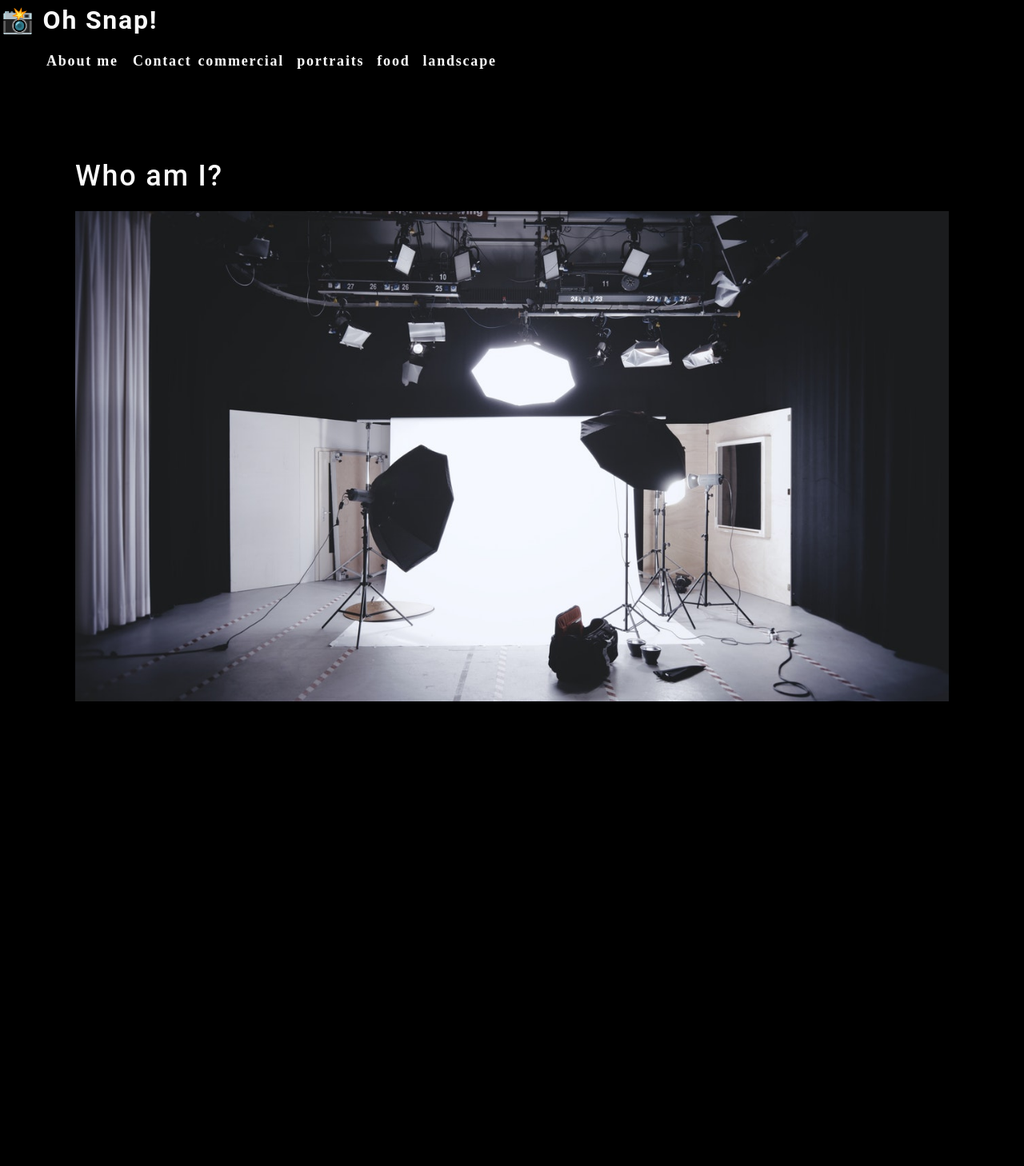
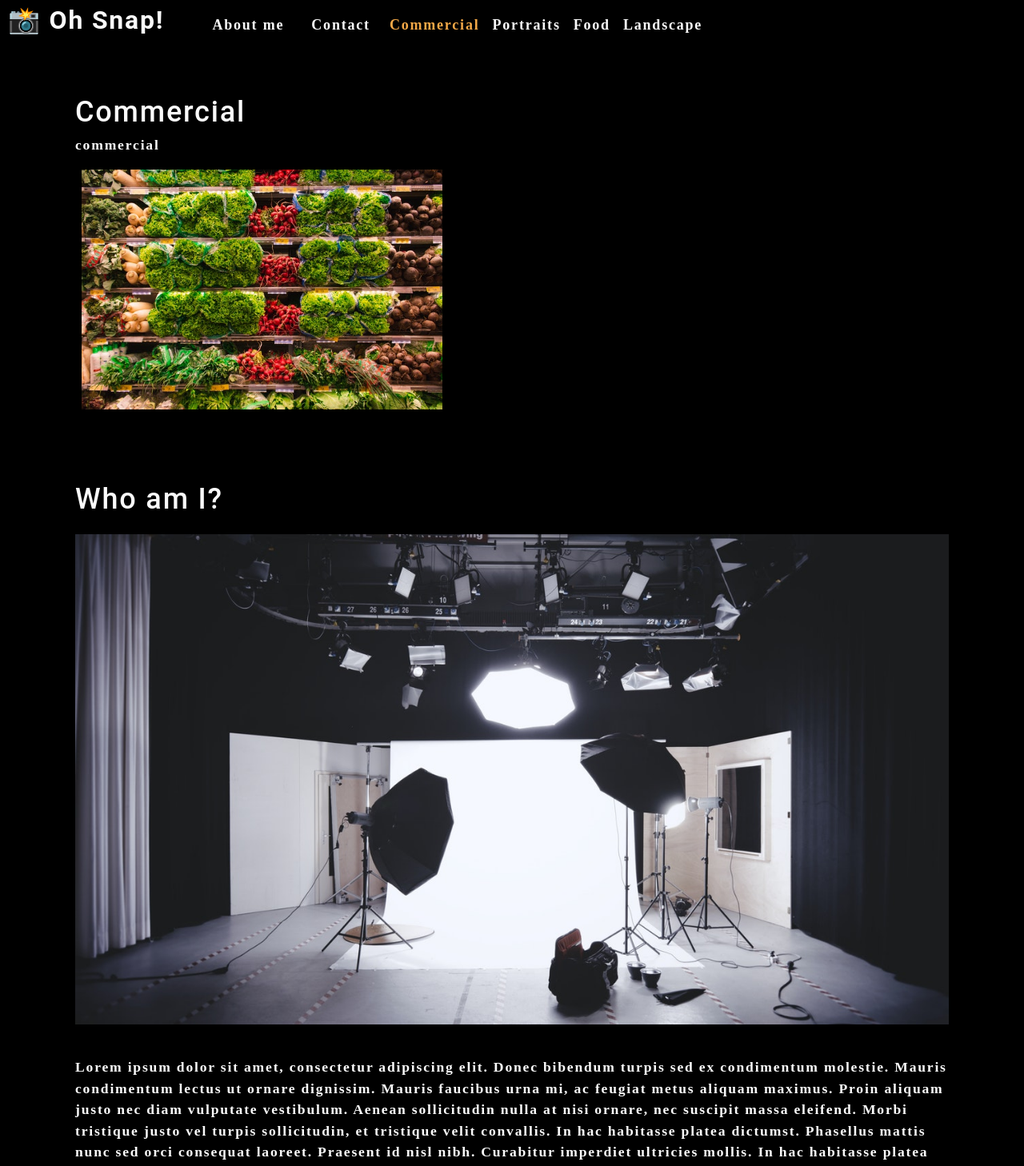
Before and after one commit to jmrendon48/photo-port, a React (Create React App) app: page / in a window 1280 px wide. Shown: the top 1458 px of the page at 80% size. Before the commit the page ends 991 px from the top, so only its background shows below. Built offline with nearby package versions, Linux system fonts and the light colour scheme.

Commit message:
set up category hooks

```diff
--- a/src/App.js
+++ b/src/App.js
@@ -1,13 +1,37 @@
-import React from 'react';
-import Nav from './components/Nav';
-import About from './components/About';
+import React, { useState } from "react";
+import Nav from "./components/Nav";
+import About from "./components/About";
+import Gallery from "./components/Gallery";
 
 function App() {
+  const [categories] = useState([
+    {
+      name: "commercial",
+      description:
+        "Photos of grocery stores, food trucks, and other commercial projects",
+    },
+    { name: "portraits", description: "Portraits of people in my life" },
+    { name: "food", description: "Delicious delicacies" },
+    {
+      name: "landscape",
+      description: "Fields, farmhouses, waterfalls, and the beauty of nature",
+    },
+  ]);
+
+  const [currentCategory, setCurrentCategory] = useState(categories[0]);
+
   return (
     <div>
-      <Nav></Nav>
+      <Nav
+        categories={categories}
+        setCurrentCategory={setCurrentCategory}
+        currentCategory={currentCategory}
+      ></Nav>
       <main>
-        <About></About>
+        <div>
+          <Gallery></Gallery>
+          <About></About>
+        </div>
       </main>
     </div>
   );
--- a/src/components/About/index.js
+++ b/src/components/About/index.js
@@ -5,7 +5,25 @@
   return (
     <section className="my-5">
       <h1 id="about">Who am I?</h1>
-      <img src={coverImage} className="my-2" style={{ width: "100%" }} alt="cover"/>
+      <img
+        src={coverImage}
+        className="my-2"
+        style={{ width: "100%" }}
+        alt="cover"
+      />
+      <div className="my-2">
+        <p>
+          Lorem ipsum dolor sit amet, consectetur adipiscing elit. Donec
+          bibendum turpis sed ex condimentum molestie. Mauris condimentum lectus
+          ut ornare dignissim. Mauris faucibus urna mi, ac feugiat metus aliquam
+          maximus. Proin aliquam justo nec diam vulputate vestibulum. Aenean
+          sollicitudin nulla at nisi ornare, nec suscipit massa eleifend. Morbi
+          tristique justo vel turpis sollicitudin, et tristique velit convallis.
+          In hac habitasse platea dictumst. Phasellus mattis nunc sed orci
+          consequat laoreet. Praesent id nisl nibh. Curabitur imperdiet
+          ultricies mollis. In hac habitasse platea dictumst.
+        </p>
+      </div>
     </section>
   );
 }
--- /dev/null
+++ b/src/components/Gallery/index.js
@@ -0,0 +1,25 @@
+import React from "react";
+import { capitalizeFirstLetter } from '../../utils/helpers';
+import photo from "../../assets/small/commercial/0.jpg";
+
+function Gallery(props) {
+  const currentCategory = {
+    name: "commercial",
+    description:
+      "Photos of grocery stores, food trucks, and other commercial projects",
+  };
+  return (
+    <section>
+      <h1>{capitalizeFirstLetter(currentCategory.name)}</h1>
+      <p>{currentCategory.name}</p>
+      <div className="flex-row">
+          <img
+            src={photo}
+            alt="Commercial Example"
+            className="img-thumbnail mx-1"
+          />
+      </div>
+    </section>
+  );
+}
+export default Gallery;
--- a/src/components/Nav/index.js
+++ b/src/components/Nav/index.js
@@ -1,26 +1,15 @@
-import React from "react";
+import React, { useEffect } from 'react';
+import { capitalizeFirstLetter } from "../../utils/helpers";
 
-function Nav() {
-  const categories = [
-    {
-      name: "commercial",
-      description:
-        "Photos of grocery stores, food trucks, and other commercial projects",
-    },
-    { name: "portraits", description: "Portraits of people in my life" },
-    { name: "food", description: "Delicious delicacies" },
-    {
-      name: "landscape",
-      description: "Fields, farmhouses, waterfalls, and the beauty of nature",
-    },
-  ];
+function Nav(props) {
+  const { categories = [], setCurrentCategory, currentCategory } = props;
 
-  function categorySelected(name) {
-    console.log(`${name} clicked`);
-  }
+  useEffect(() => {
+    document.title = capitalizeFirstLetter(currentCategory.name);
+  }, [currentCategory]);
 
   return (
-    <header>
+    <header className="flex-row px-1">
       <h2>
         <a data-testid="link" href="/">
           <span role="img" aria-label="camera">
@@ -33,15 +22,26 @@
       <nav>
         <ul className="flex-row">
           <li className="mx-2">
-            <a data-testid="about" href="#about">About me</a>
+            <a data-testid="about" href="#about">
+              About me
+            </a>
           </li>
-          <li>
+          <li className="mx-2">
             <span>Contact</span>
           </li>
           {categories.map((category) => (
-            <li className="mx-1" key={category.name}>
-              <span onClick={() => categorySelected(category.name)}>
-                {category.name}
+            <li
+              className={`mx-1 ${
+                currentCategory.name === category.name && "navActive"
+              }`}
+              key={category.name}
+            >
+              <span
+                onClick={() => {
+                  setCurrentCategory(category);
+                }}
+              >
+                {capitalizeFirstLetter(category.name)}
               </span>
             </li>
           ))}
```
